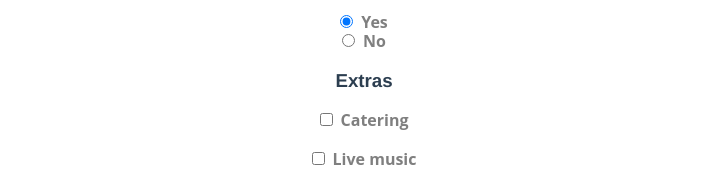
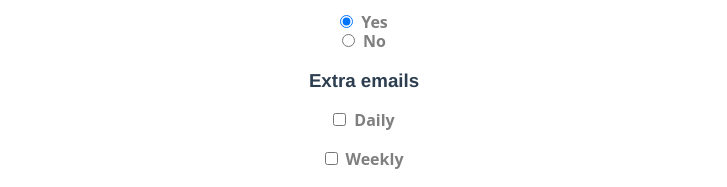
Before and after one commit to Viktoriia-Piskova/weather-widget-vue, a Vue app: page /about in a window 1280 px wide. Shown: the part 716-903 px from the top of the page, without its empty margins (276-1003 px from the left). Built offline with nearby package versions, Linux system fonts and the light colour scheme.

Commit message:
Solid form

```diff
--- a/src/views/AboutView.vue
+++ b/src/views/AboutView.vue
@@ -57,15 +57,20 @@
         <label>No</label>
       </div>
 
-      <h3>Extras</h3>
+      <h3>Extra emails</h3>
       <div>
-        <input type="checkbox" v-model="event.extras.catering" class="field" />
-        <label>Catering</label>
+        <input type="checkbox" v-model="event.extras.daily" class="field" />
+        <label>Daily</label>
       </div>
 
       <div>
-        <input type="checkbox" v-model="event.extras.music" class="field" />
-        <label>Live music</label>
+        <input type="checkbox" v-model="event.extras.weekly" class="field" />
+        <label>Weekly</label>
+      </div>
+
+      <div>
+        <input type="checkbox" v-model="event.extras.monthly" class="field" />
+        <label>Monthly</label>
       </div>
 
       <button class="button -fill-gradient" type="submit">Submit</button>
@@ -85,8 +90,9 @@ export default {
         country: "",
         promo: 1,
         extras: {
-          catering: false,
-          music: false,
+          daily: false,
+          weekly: false,
+          monthly: false,
         },
       },
     };
```
